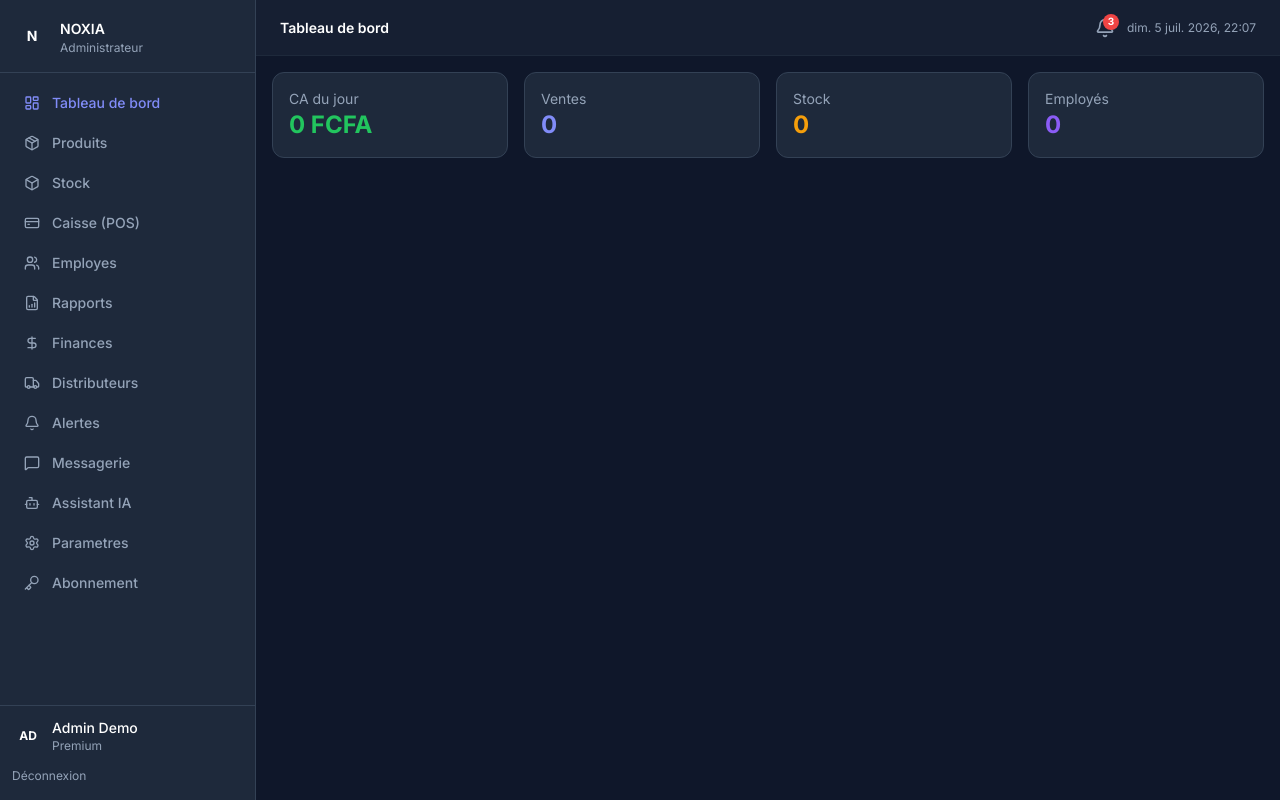
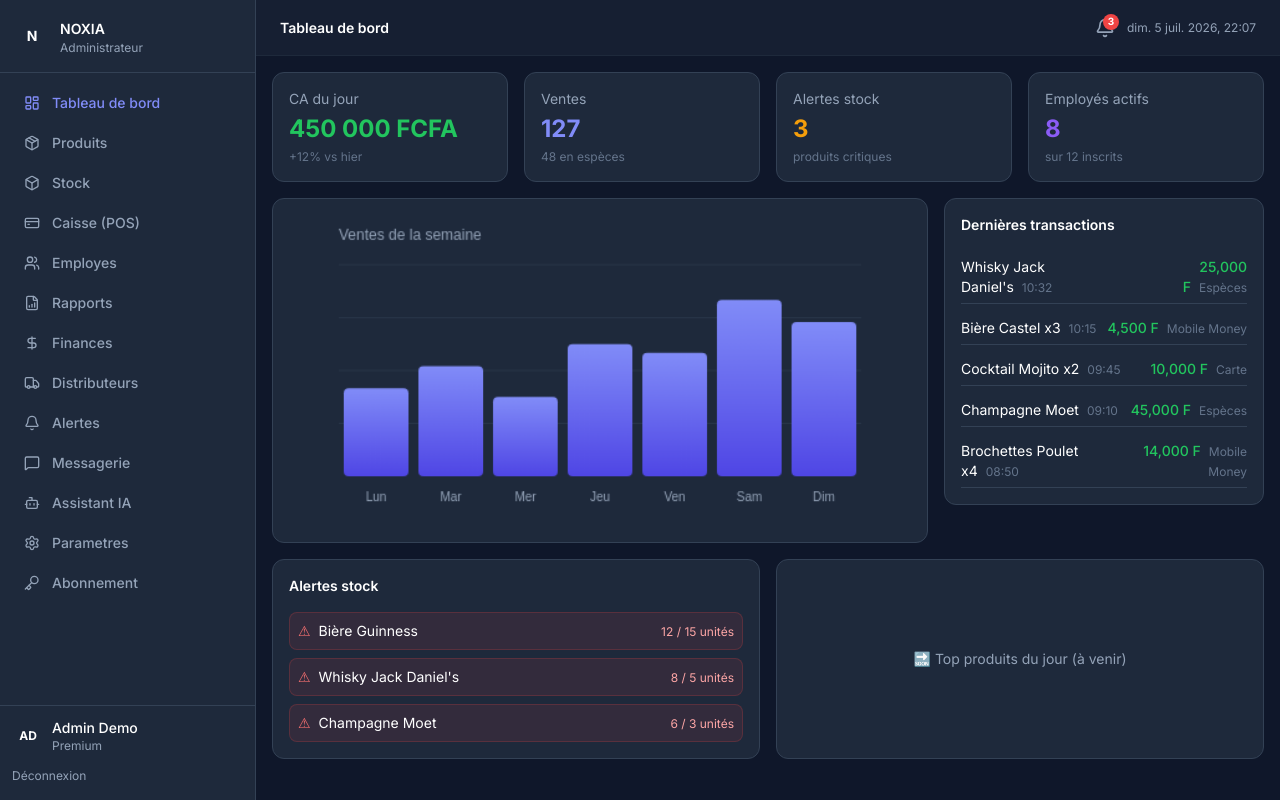
Before and after one commit to AgenxiaOrganization/noxia-frontend, a Next.js app: page /dashboard in a window 1280 px wide. Built offline with nearby package versions, Linux system fonts and the light colour scheme.

Commit message:
feat: dashboard complet avec KPI, graphique, transactions et alertes

```diff
--- a/src/app/(dashboard)/dashboard/page.tsx
+++ b/src/app/(dashboard)/dashboard/page.tsx
@@ -1,22 +1,64 @@
+import { KPICard } from '@/components/dashboard/KPICard'
+import { SalesChart } from '@/components/dashboard/SalesChart'
+import { RecentTransactions } from '@/components/dashboard/RecentTransactions'
+import { StockAlerts } from '@/components/dashboard/StockAlerts'
+
 export default function DashboardPage() {
   return (
-    <div className="grid grid-cols-1 md:grid-cols-2 lg:grid-cols-4 gap-4 p-4">
-      <div className="p-4 rounded-xl border" style={{ background: '#1e293b', borderColor: '#334155' }}>
-        <p className="text-sm" style={{ color: '#94a3b8' }}>CA du jour</p>
-        <p className="text-2xl font-bold" style={{ color: '#22c55e' }}>0 FCFA</p>
+    <div className="p-4 space-y-4">
+      {/* KPIs */}
+      <div className="grid grid-cols-1 sm:grid-cols-2 lg:grid-cols-4 gap-4">
+        <KPICard
+          label="CA du jour"
+          value="450 000 FCFA"
+          color="#22c55e"
+          subtitle="+12% vs hier"
+        />
+        <KPICard
+          label="Ventes"
+          value="127"
+          color="#818cf8"
+          subtitle="48 en espèces"
+        />
+        <KPICard
+          label="Alertes stock"
+          value="3"
+          color="#f59e0b"
+          subtitle="produits critiques"
+        />
+        <KPICard
+          label="Employés actifs"
+          value="8"
+          color="#8b5cf6"
+          subtitle="sur 12 inscrits"
+        />
       </div>
-      <div className="p-4 rounded-xl border" style={{ background: '#1e293b', borderColor: '#334155' }}>
-        <p className="text-sm" style={{ color: '#94a3b8' }}>Ventes</p>
-        <p className="text-2xl font-bold" style={{ color: '#818cf8' }}>0</p>
+
+      {/* Graphique + Transactions */}
+      <div className="grid grid-cols-1 lg:grid-cols-3 gap-4">
+        <div className="lg:col-span-2">
+          <SalesChart />
+        </div>
+        <div>
+          <RecentTransactions />
+        </div>
       </div>
-      <div className="p-4 rounded-xl border" style={{ background: '#1e293b', borderColor: '#334155' }}>
-        <p className="text-sm" style={{ color: '#94a3b8' }}>Stock</p>
-        <p className="text-2xl font-bold" style={{ color: '#f59e0b' }}>0</p>
-      </div>
-      <div className="p-4 rounded-xl border" style={{ background: '#1e293b', borderColor: '#334155' }}>
-        <p className="text-sm" style={{ color: '#94a3b8' }}>Employés</p>
-        <p className="text-2xl font-bold" style={{ color: '#8b5cf6' }}>0</p>
+
+      {/* Alertes stock */}
+      <div className="grid grid-cols-1 lg:grid-cols-2 gap-4">
+        <StockAlerts />
+        <div
+          className="p-4 rounded-xl border flex items-center justify-center"
+          style={{
+            background: '#1e293b',
+            borderColor: '#334155'
+          }}
+        >
+          <p className="text-sm" style={{ color: '#94a3b8' }}>
+            🔜 Top produits du jour (à venir)
+          </p>
+        </div>
       </div>
     </div>
-  );
+  )
 }
--- /dev/null
+++ b/src/components/dashboard/KPICard.tsx
@@ -0,0 +1,26 @@
+interface KPICardProps {
+  label: string
+  value: string | number
+  color: string
+  icon?: React.ReactNode
+  subtitle?: string
+}
+
+export function KPICard({ label, value, color, icon, subtitle }: KPICardProps) {
+  return (
+    <div
+      className="p-4 rounded-xl border transition-all hover:border-primary-500"
+      style={{
+        background: '#1e293b',
+        borderColor: '#334155'
+      }}
+    >
+      <div className="flex items-center justify-between mb-1">
+        <p className="text-sm" style={{ color: '#94a3b8' }}>{label}</p>
+        {icon && <span style={{ color: '#64748b' }}>{icon}</span>}
+      </div>
+      <p className="text-2xl font-bold" style={{ color }}>{value}</p>
+      {subtitle && <p className="text-xs mt-1" style={{ color: '#64748b' }}>{subtitle}</p>}
+    </div>
+  )
+}
--- /dev/null
+++ b/src/components/dashboard/RecentTransactions.tsx
@@ -0,0 +1,35 @@
+const transactions = [
+  { product: 'Whisky Jack Daniel\'s', amount: 25000, payment: 'Espèces', time: '10:32' },
+  { product: 'Bière Castel x3', amount: 4500, payment: 'Mobile Money', time: '10:15' },
+  { product: 'Cocktail Mojito x2', amount: 10000, payment: 'Carte', time: '09:45' },
+  { product: 'Champagne Moet', amount: 45000, payment: 'Espèces', time: '09:10' },
+  { product: 'Brochettes Poulet x4', amount: 14000, payment: 'Mobile Money', time: '08:50' },
+]
+
+export function RecentTransactions() {
+  return (
+    <div
+      className="p-4 rounded-xl border"
+      style={{
+        background: '#1e293b',
+        borderColor: '#334155'
+      }}
+    >
+      <h3 className="font-semibold text-sm mb-4 text-white">Dernières transactions</h3>
+      <div className="space-y-2">
+        {transactions.map((t, i) => (
+          <div key={i} className="flex items-center justify-between text-sm py-1.5 border-b" style={{ borderColor: '#334155' }}>
+            <div>
+              <span className="text-white">{t.product}</span>
+              <span className="text-xs ml-2" style={{ color: '#64748b' }}>{t.time}</span>
+            </div>
+            <div className="text-right">
+              <span className="font-medium" style={{ color: '#22c55e' }}>{t.amount.toLocaleString()} F</span>
+              <span className="text-xs ml-2" style={{ color: '#64748b' }}>{t.payment}</span>
+            </div>
+          </div>
+        ))}
+      </div>
+    </div>
+  )
+}
--- /dev/null
+++ b/src/components/dashboard/SalesChart.tsx
@@ -0,0 +1,83 @@
+'use client'
+
+import { useEffect, useRef } from 'react'
+
+export function SalesChart() {
+  const canvasRef = useRef<HTMLCanvasElement>(null)
+
+  useEffect(() => {
+    const canvas = canvasRef.current
+    if (!canvas) return
+
+    const ctx = canvas.getContext('2d')
+    if (!ctx) return
+
+    // Données simulées
+    const data = [200000, 250000, 180000, 300000, 280000, 400000, 350000]
+    const days = ['Lun', 'Mar', 'Mer', 'Jeu', 'Ven', 'Sam', 'Dim']
+
+    const w = canvas.width
+    const h = canvas.height
+    const padding = 40
+    const chartW = w - padding * 2
+    const chartH = h - padding * 2
+    const max = Math.max(...data) * 1.2
+    const barW = chartW / data.length - 8
+
+    // Fond
+    ctx.fillStyle = '#1e293b'
+    ctx.fillRect(0, 0, w, h)
+
+    // Lignes de grille
+    ctx.strokeStyle = '#334155'
+    ctx.lineWidth = 0.5
+    for (let i = 0; i < 4; i++) {
+      const y = padding + (chartH / 4) * i
+      ctx.beginPath()
+      ctx.moveTo(padding, y)
+      ctx.lineTo(w - padding, y)
+      ctx.stroke()
+    }
+
+    // Bars
+    data.forEach((value, i) => {
+      const x = padding + (chartW / data.length) * i + 4
+      const barH = (value / max) * chartH
+      const y = padding + chartH - barH
+
+      const gradient = ctx.createLinearGradient(x, y, x, padding + chartH)
+      gradient.addColorStop(0, '#818cf8')
+      gradient.addColorStop(1, '#4f46e5')
+
+      ctx.fillStyle = gradient
+      ctx.beginPath()
+      ctx.roundRect(x, y, barW, barH, 4)
+      ctx.fill()
+
+      // Labels des jours
+      ctx.fillStyle = '#94a3b8'
+      ctx.font = '10px sans-serif'
+      ctx.textAlign = 'center'
+      ctx.fillText(days[i], x + barW / 2, padding + chartH + 20)
+    })
+
+    // Titre
+    ctx.fillStyle = '#94a3b8'
+    ctx.font = '12px sans-serif'
+    ctx.textAlign = 'left'
+    ctx.fillText('Ventes de la semaine', padding, 20)
+
+  }, [])
+
+  return (
+    <div
+      className="p-4 rounded-xl border"
+      style={{
+        background: '#1e293b',
+        borderColor: '#334155'
+      }}
+    >
+      <canvas ref={canvasRef} width={500} height={250} className="w-full h-auto" />
+    </div>
+  )
+}
--- /dev/null
+++ b/src/components/dashboard/StockAlerts.tsx
@@ -0,0 +1,41 @@
+const alerts = [
+  { product: 'Bière Guinness', stock: 12, threshold: 15 },
+  { product: 'Whisky Jack Daniel\'s', stock: 8, threshold: 5 },
+  { product: 'Champagne Moet', stock: 6, threshold: 3 },
+]
+
+export function StockAlerts() {
+  return (
+    <div
+      className="p-4 rounded-xl border"
+      style={{
+        background: '#1e293b',
+        borderColor: '#334155'
+      }}
+    >
+      <h3 className="font-semibold text-sm mb-4 text-white">Alertes stock</h3>
+      <div className="space-y-2">
+        {alerts.map((a, i) => (
+          <div
+            key={i}
+            className="flex items-center justify-between p-2 rounded-lg text-sm"
+            style={{
+              background: 'rgba(239, 68, 68, 0.1)',
+              border: '1px solid rgba(239, 68, 68, 0.2)'
+            }}
+          >
+            <div className="flex items-center gap-2">
+              <span style={{ color: '#f87171' }}>⚠</span>
+              <span className="text-white">{a.product}</span>
+            </div>
+            <div className="text-right">
+              <span className="text-xs" style={{ color: '#fca5a5' }}>
+                {a.stock} / {a.threshold} unités
+              </span>
+            </div>
+          </div>
+        ))}
+      </div>
+    </div>
+  )
+}
```
